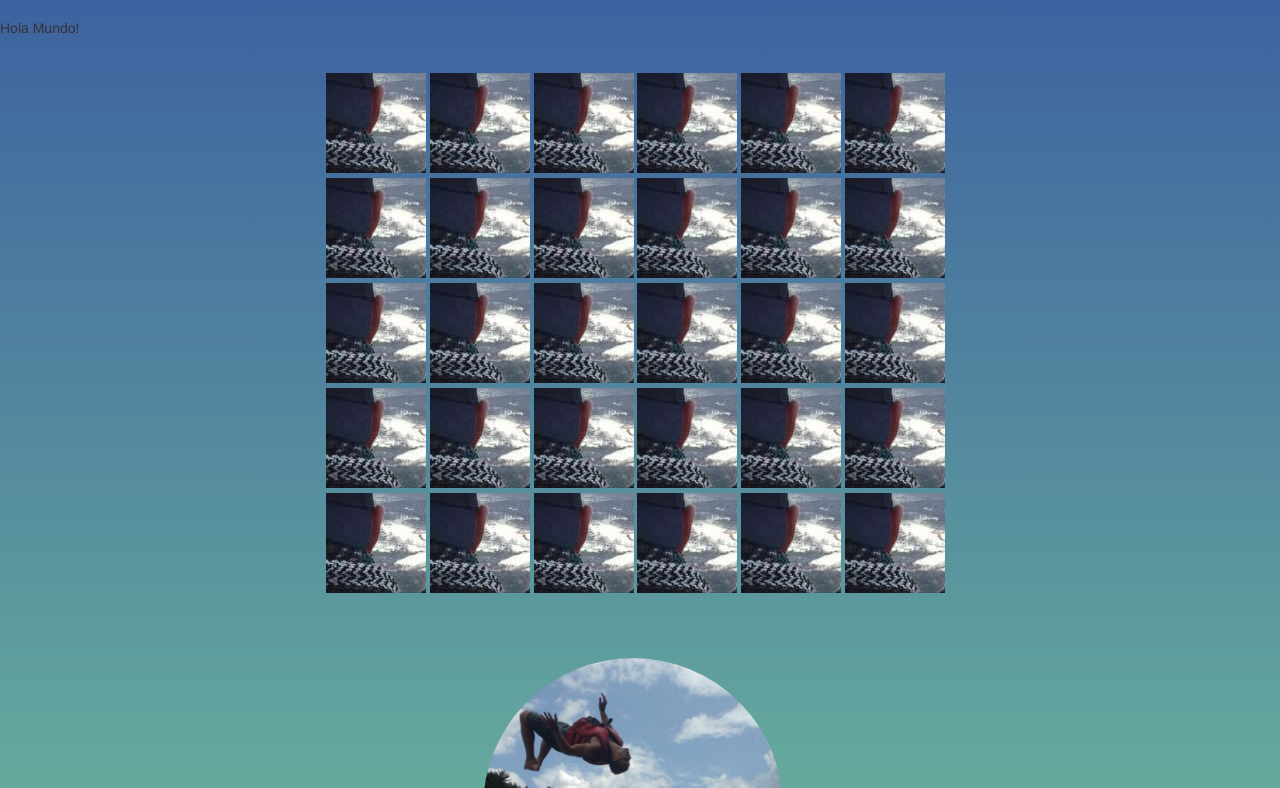
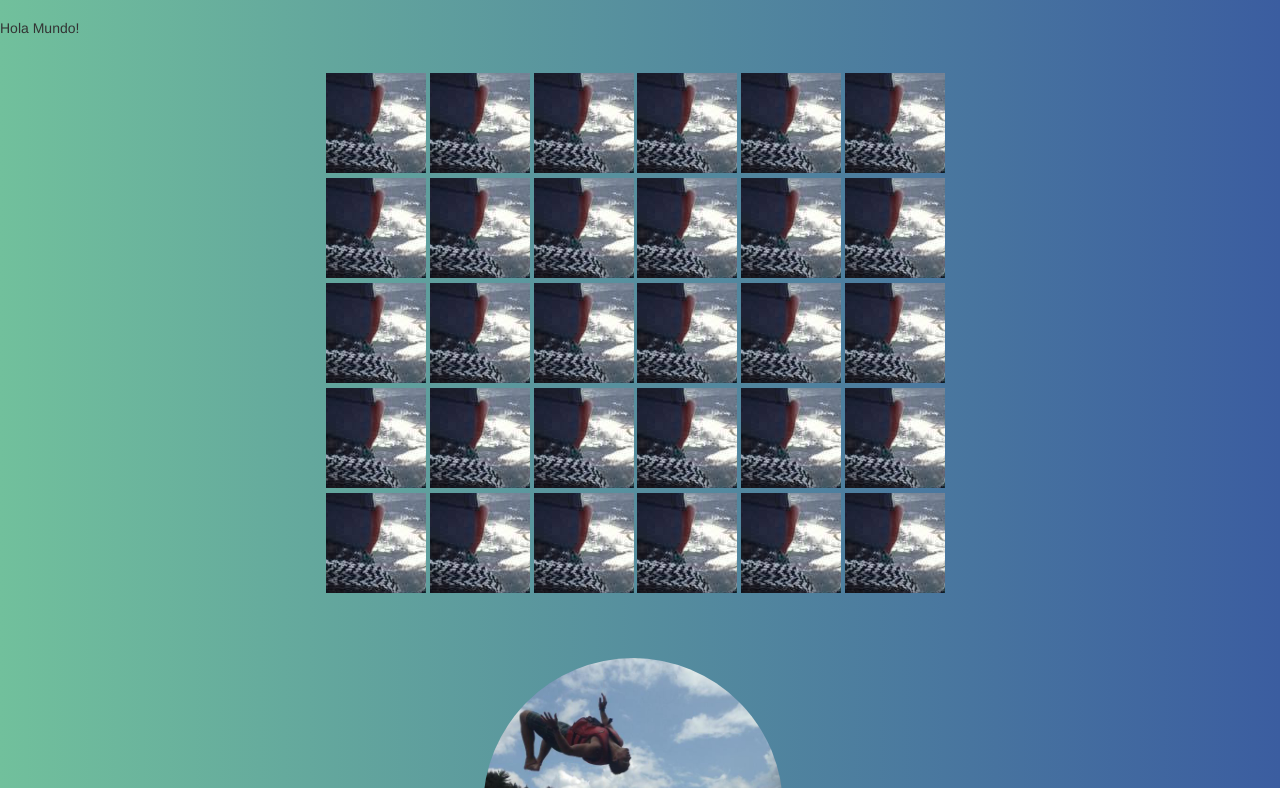
Before and after one commit to tylergaugler16/tylergaugler16.github.io, a website: page index.html in a window 1280 px wide. Shown: the part 54-842 px from the top of the page. Drawn offline with nearby package versions, Linux system fonts and the light colour scheme.

```diff
--- a/css/style.scss
+++ b/css/style.scss
@@ -62,6 +62,6 @@
 body{
 
    // background: linear-gradient(to bottom, deepskyblue, tomato);
-    background: linear-gradient(to bottom, $blue, $green);
+    background: linear-gradient(to left, $blue, $green);
 
 }
```
Also changed, not shown: css/style.css, 1 other file.
